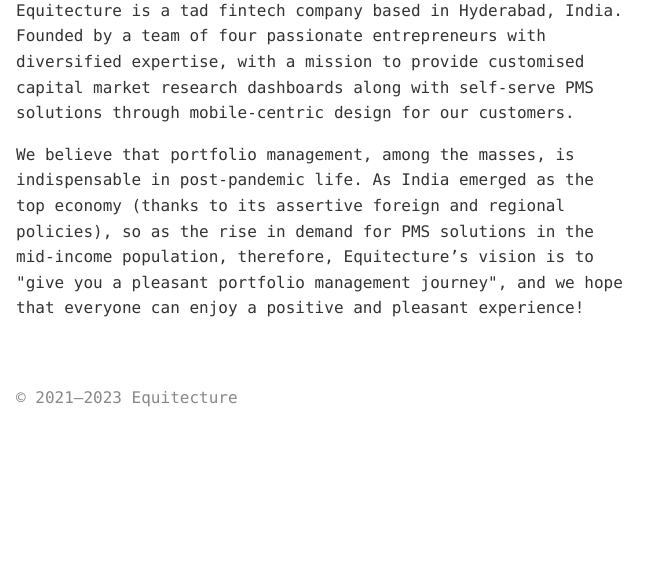
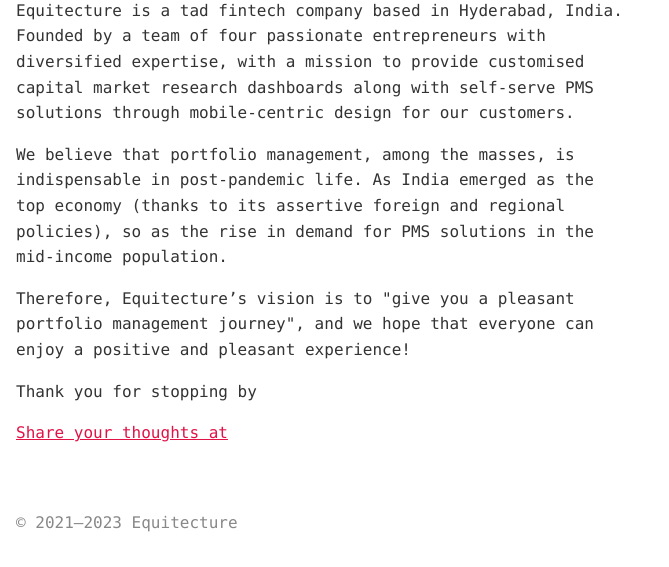
Before and after one commit to Equitecture/equitecture.github.io, a plain HTML site: page index.html in a window 1280 px wide. Shown: the part 79-646 px from the top of the page, without its empty margins (0-669 px from the left). Drawn offline with Linux system fonts and the light colour scheme.

Commit message:
Update index.html

```diff
--- a/index.html
+++ b/index.html
@@ -118,13 +118,21 @@
 
     <p>Equitecture is a tad fintech company based in Hyderabad, India. Founded by a team of four passionate entrepreneurs with diversified expertise, with a mission to provide customised capital market research dashboards along with self-serve PMS solutions through mobile-centric design for our customers.</p>
 
-    <p>We believe that portfolio management, among the masses, is indispensable in post-pandemic life. As India emerged as the top economy (thanks to its assertive foreign and regional policies), so as the rise in demand for PMS solutions in the mid-income population, therefore, Equitecture’s vision is to "give you a pleasant portfolio management journey", and we hope that everyone can enjoy a positive and pleasant experience!
+    <p>We believe that portfolio management, among the masses, is indispensable in post-pandemic life. As India emerged as the top economy (thanks to its assertive foreign and regional policies), so as the rise in demand for PMS solutions in the mid-income population.</p>
+
+	<p>Therefore, Equitecture’s vision is to "give you a pleasant portfolio management journey", and we hope that everyone can enjoy a positive and pleasant experience!
 </p>
+
+ <p>Thank you for stopping by </p>
+
+<p> <a href = "mailto: info@equitecture.in">Share your thoughts at </a></p>
 
 
   </main>
   <footer>
-    <p>&copy; 2021–2023 <a href="/" rel="home">Equitecture</a></p>
+    <p>&copy; 2021–2023 <a href="/" rel="home">Equitecture</a>
+</p>
+
   </footer>
   <script>(function(){var a,b;a=function(a){var b;return b=window.onload,"function"!=typeof window.onload?window.onload=a:window.onload=function(){return b&&b(),a()}},b=function(){var a,b,c,d,e,f,g;if(document.getElementsByTagName&&String.prototype.indexOf){for(e=document.getElementsByTagName("a"),g=[],c=0,d=e.length;c<d;c++)a=e[c],f=a.getAttribute("rel"),b=f&&f.indexOf("external")>=0,a.getAttribute("href")&&b===!0?g.push(a.target="_blank"):g.push(void 0);return g}},a(b)}).call(this);</script>
 </body>
```
